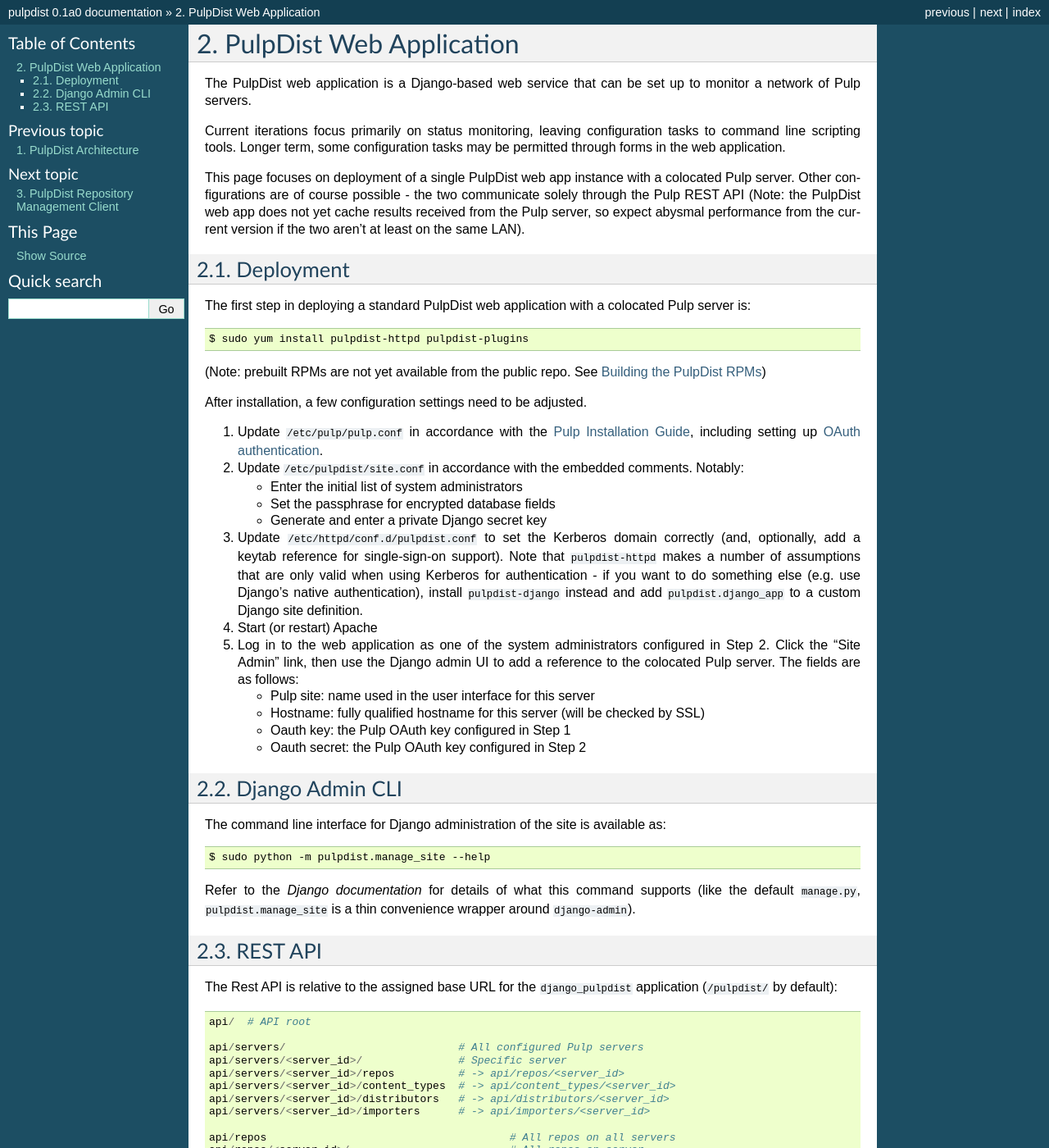
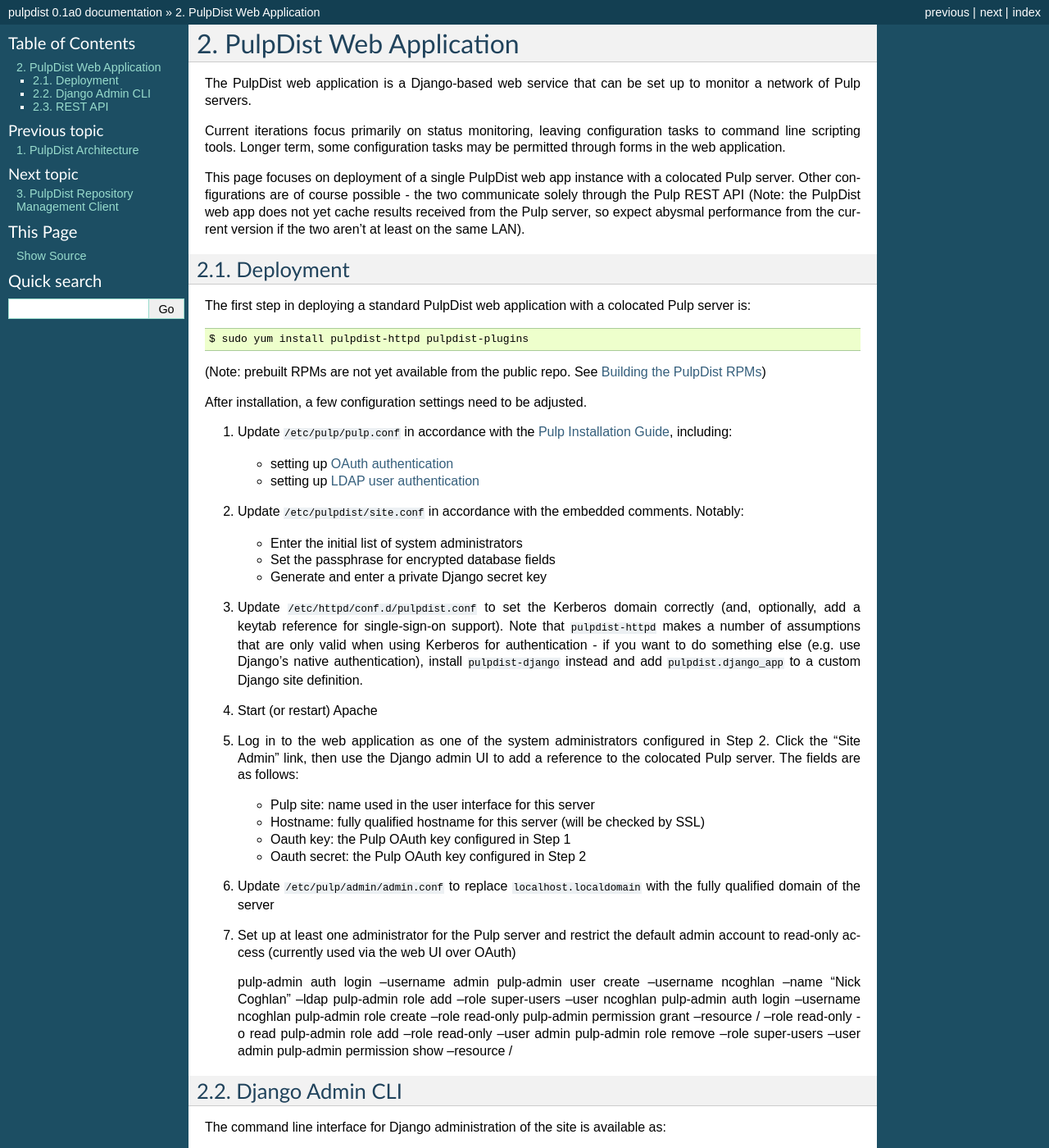
Before and after one commit to ncoghlan/pulpdist, a Sphinx documentation site: the page built from doc/webapp.rst, in a window 1280 px wide and 1400 px high. Shown: the whole window at 82% size. Built offline with Sphinx 7.4.7, drawn with Linux system fonts in a browser that asks for light colours.

Commit message:
Flesh out Pulp configuration instructions to include setting up LDAP and restricting the default admin account to read-only access

```diff
--- a/doc/webapp.rst
+++ b/doc/webapp.rst
@@ -32,7 +32,10 @@ colocated Pulp server is::
 After installation, a few configuration settings need to be adjusted.
 
 1. Update ``/etc/pulp/pulp.conf`` in accordance with the `Pulp Installation
-   Guide`_, including setting up `OAuth authentication`_.
+   Guide`_, including:
+
+   * setting up `OAuth authentication`_
+   * setting up `LDAP user authentication`_
 
 2. Update ``/etc/pulpdist/site.conf`` in accordance with the embedded comments.
    Notably:
@@ -60,8 +63,27 @@ After installation, a few configuration settings need to be adjusted.
    * Oauth key: the Pulp OAuth key configured in Step 1
    * Oauth secret: the Pulp OAuth key configured in Step 2
 
+6. Update ``/etc/pulp/admin/admin.conf`` to replace ``localhost.localdomain``
+   with the fully qualified domain of the server
+
+7. Set up at least one administrator for the Pulp server and restrict the
+   default admin account to read-only access (currently used via the web
+   UI over OAuth) ::
+
+   pulp-admin auth login --username admin
+   pulp-admin user create --username ncoghlan --name "Nick Coghlan" --ldap
+   pulp-admin role add --role super-users --user ncoghlan
+   pulp-admin auth login --username ncoghlan
+   pulp-admin role create --role read-only
+   pulp-admin permission grant --resource / --role read-only -o read
+   pulp-admin role add --role read-only --user admin
+   pulp-admin role remove --role super-users --user admin
+   pulp-admin permission show --resource /
+
+
 .. _`Pulp Installation Guide`: http://pulpproject.org/ug/UGInstallation.html
 .. _OAuth authentication: https://fedorahosted.org/pulp/wiki/AuthenticationOAuth#HowTo
+.. _LDAP user authentication: https://fedorahosted.org/pulp/wiki/AuthenticationLDAP#ConfigurepulptouseLDAP:
 
 
 Django Admin CLI
```
